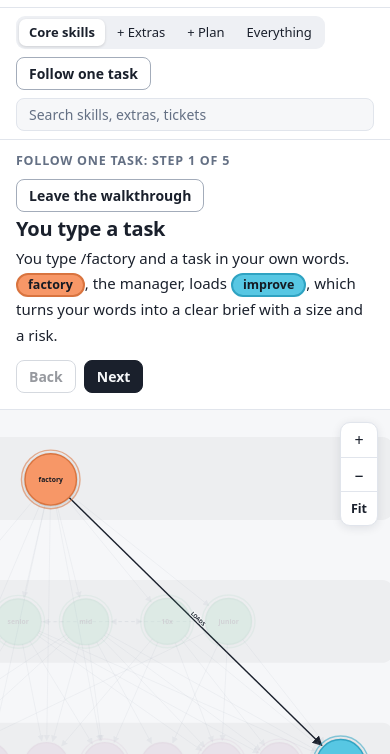
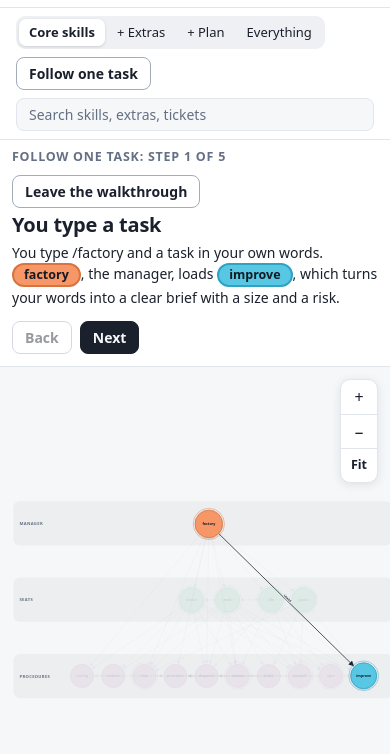
Before and after one commit to rishi23root/agent-skills, a plain HTML site: page docs/skill-graph.html in a window 390 px wide. Shown: the part 90-844 px from the top of the page. Drawn offline with Linux system fonts and the light colour scheme.

Commit message:
Graph walkthrough: keep the row labels in view, tighter panel on phones
Step 1 fitted the view to factory and improve only, which cut off the
MANAGER and SEATS labels and the left-most procedure. The fit now always
includes the row labels. On narrow screens the walkthrough panel uses
less padding and smaller text so the graph starts higher.

Co-Authored-By: Claude Opus 5.5 <noreply@anthropic.com>

```diff
--- a/docs/skill-graph.html
+++ b/docs/skill-graph.html
@@ -228,6 +228,8 @@
     body { grid-template-columns: minmax(0, 1fr); grid-template-rows: auto auto 62vh auto; height: auto; }
     body.walking { grid-template-rows: auto auto 82vh auto; }
     body.walking .legend { display: none; }
+    .walk { padding: var(--s2) var(--s3) var(--s3); }
+    .walk p { font-size: 14px; line-height: 1.55; }
     aside { border-left: 0; border-top: 1px solid var(--line); padding: var(--s4); }
     input[type=search] { margin-left: 0; width: 100%; }
   }
@@ -526,7 +528,8 @@ function fit() {
     x0 = Math.min(x0, n.x - n.r); y0 = Math.min(y0, n.y - n.r);
     x1 = Math.max(x1, n.x + n.r); y1 = Math.max(y1, n.y + n.r);
   });
-  if (bandX0 != null && !lit) x0 = Math.min(x0, bandX0);
+  // Keep the row labels on screen, in the walkthrough too.
+  if (bandX0 != null) x0 = Math.min(x0, bandX0);
   scale = Math.min(box.width / (x1 - x0 + 70), box.height / (y1 - y0 + 90), 1.5);
   tx = box.width / 2 - (x0 + x1) / 2 * scale; ty = box.height / 2 - (y0 + y1) / 2 * scale;
   applyView();
```
Also changed, not shown: scripts/graph.template.html (+4 -1 lines).
